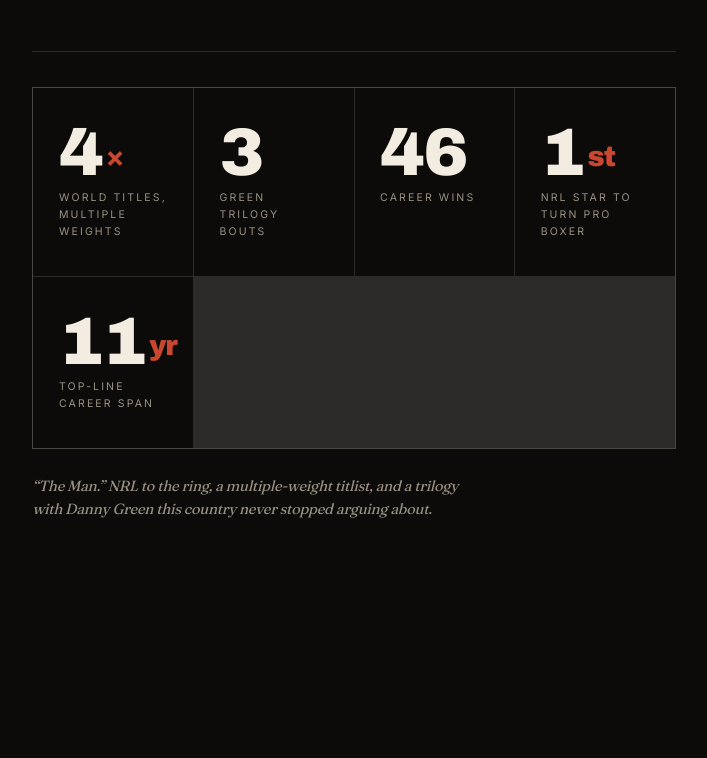
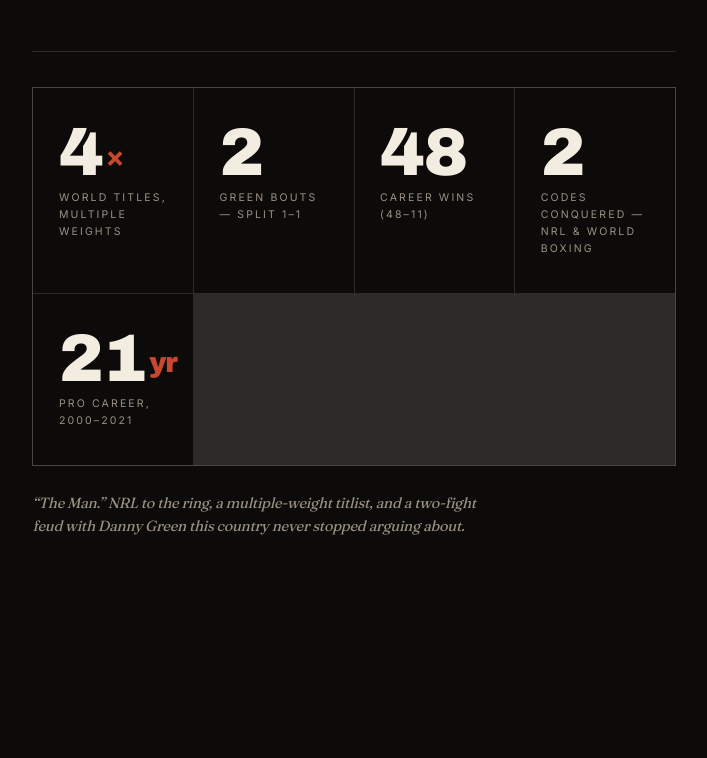
Before and after one commit to Marinto-Richee/the-verdict, a plain HTML site: page index.html in a window 1280 px wide. Shown: the part 1216-1974 px from the top of the page, without its empty margins (286-993 px from the left). Drawn offline with Linux system fonts and the light colour scheme.

Commit message:
Fact-check fixes: 48 wins, 21yr career, Green 1-1 (not trilogy), drop welterweight, soften NRL-first claim

```diff
--- a/index.html
+++ b/index.html
@@ -722,7 +722,7 @@ a{color:inherit}
     <div class="hr" data-hr style="margin-bottom:2.2rem"></div>
     <div class="tape fx-stagger" id="tape"></div>
     <p class="serif" style="font-style:italic;color:var(--muted);font-size:.92rem;margin-top:1.6rem;max-width:48ch">
-      &ldquo;The Man.&rdquo; NRL to the ring, a multiple-weight titlist, and a trilogy with Danny Green this country never stopped arguing about.
+      &ldquo;The Man.&rdquo; NRL to the ring, a multiple-weight titlist, and a two-fight feud with Danny Green this country never stopped arguing about.
     </p>
   </div>
 </section>
@@ -893,7 +893,7 @@ var FIELDS = [
     deck:"How heavy does the cover carry it? The silhouette scales with the division.",
     railKey:"Division",
     options:[
-      {v:"WELTER", label:"Welterweight", kg:"67kg", h:38, demand:21},
+      {v:"LMID", label:"Light-Middle", kg:"70kg", h:38, demand:21},
       {v:"MIDDLE", label:"Middleweight", kg:"73kg", h:50, demand:41},
       {v:"SUPER",  label:"Super-Mid",     kg:"76kg", h:62, demand:25},
       {v:"CRUISER",label:"Cruiserweight", kg:"90kg", h:78, demand:13}
@@ -964,7 +964,7 @@ var FIELDS = [
     deck:"Who do you summon across the ring? The cover's main event.",
     railKey:"Opponent",
     options:[
-      {v:"GREEN", label:"Danny Green · the trilogy, finished", demand:38},
+      {v:"GREEN", label:"Danny Green · the decider (they're 1–1)", short:"Danny Green", demand:38},
       {v:"SOUTHPAW", label:"A prime southpaw", demand:21},
       {v:"LEGEND", label:"An all-time legend", demand:23},
       {v:"SOLO", label:"No one — him, alone, on the wall", demand:18}
@@ -1025,10 +1025,10 @@ function setRim(hex){
    --------------------------------------------------------------------------- */
 var TAPE = [
   {n:4, suf:"×", lbl:"World titles, multiple weights"},
-  {n:3, suf:"", lbl:"Green trilogy bouts"},
-  {n:46, suf:"", lbl:"Career wins"},
-  {n:1, suf:"st", lbl:"NRL star to turn pro boxer"},
-  {n:11, suf:"yr", lbl:"Top-line career span"}
+  {n:2, suf:"", lbl:"Green bouts — split 1–1"},
+  {n:48, suf:"", lbl:"Career wins (48–11)"},
+  {n:2, suf:"", lbl:"codes conquered — NRL & world boxing"},
+  {n:21, suf:"yr", lbl:"Pro career, 2000–2021"}
 ];
 var tapeHost = document.getElementById("tape");
 TAPE.forEach(function(t){
```
